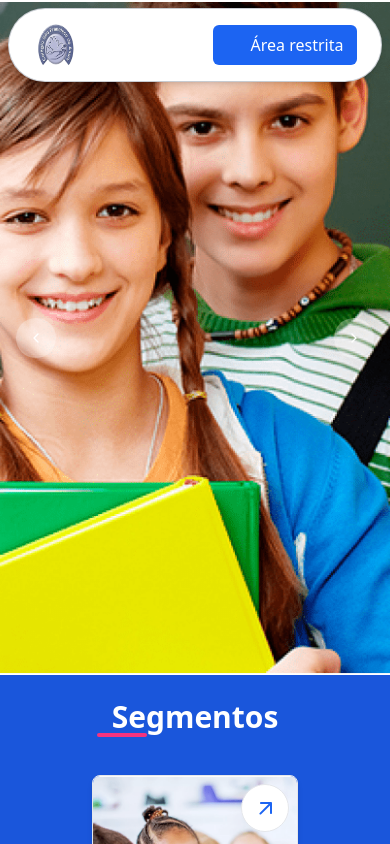
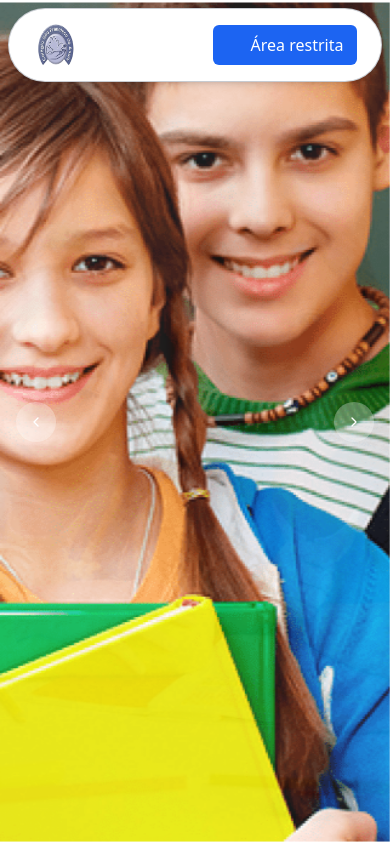
Before and after one commit to Colegio-Sao-Francisco-de-Assis-CSFA/novo-colsaofrancisco, a Next.js app in the folder csfa/: page / in a window 390 px wide. Shown: the top 844 px of the page. Built offline with nearby package versions, Linux system fonts and the light colour scheme; some icons are missing.

Commit message:
feat: responsive hero section

```diff
--- a/csfa/app/components/Hero/Hero.tsx
+++ b/csfa/app/components/Hero/Hero.tsx
@@ -40,7 +40,7 @@ export default function HeroCarousel () {
   }, []);
 
   return (
-    <div className="relative full h-full lg:h-[80dvh]">
+    <div className="relative full h-full">
       <div className="relative w-full h-full overflow-hidden">
         {images.map((imageSet, index) => (
           <div
--- a/csfa/app/components/Hero/SectionHero.tsx
+++ b/csfa/app/components/Hero/SectionHero.tsx
@@ -3,7 +3,7 @@ import HeroCarousel from "./Hero"
 
 export default function SectionHero(){
     return(
-        <section id="hero" className="w-full h-[80dvh] bg-gray-700">
+        <section id="hero" className="w-full h-dvh">
             <HeroCarousel />
         </section>
     )
```
